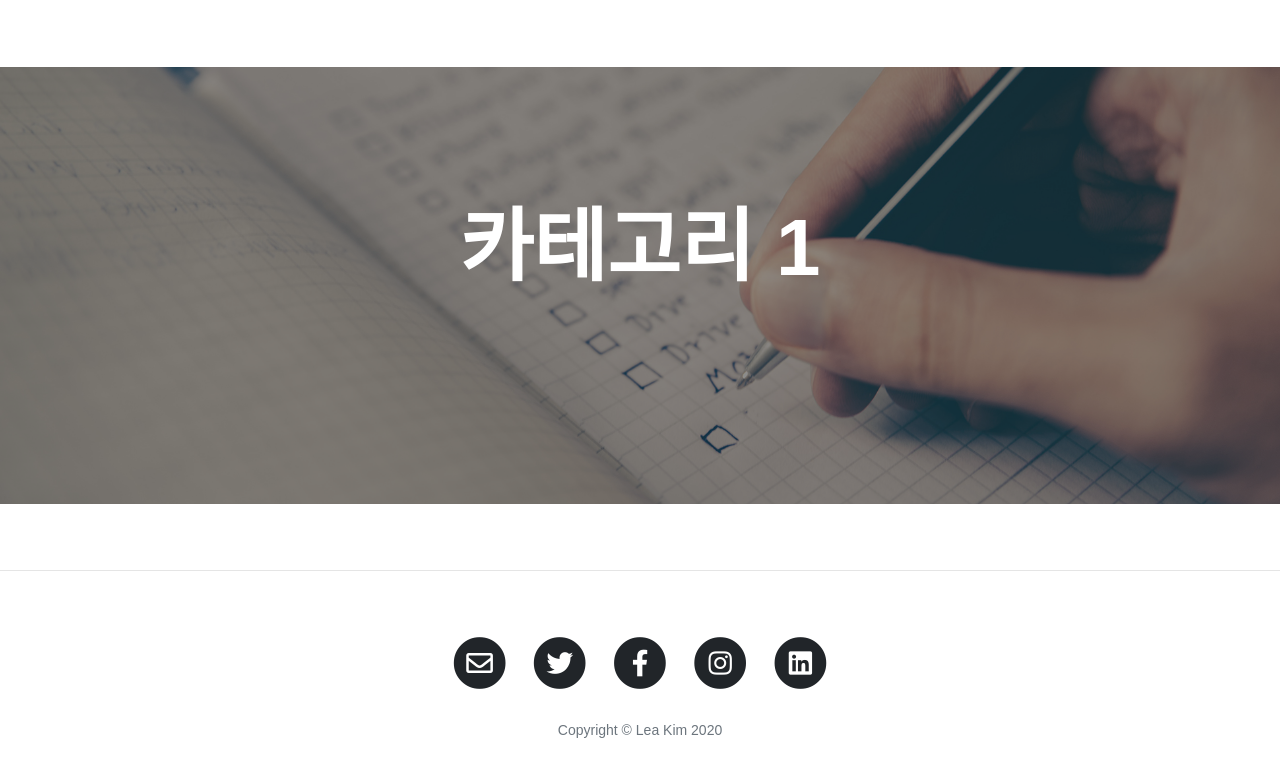
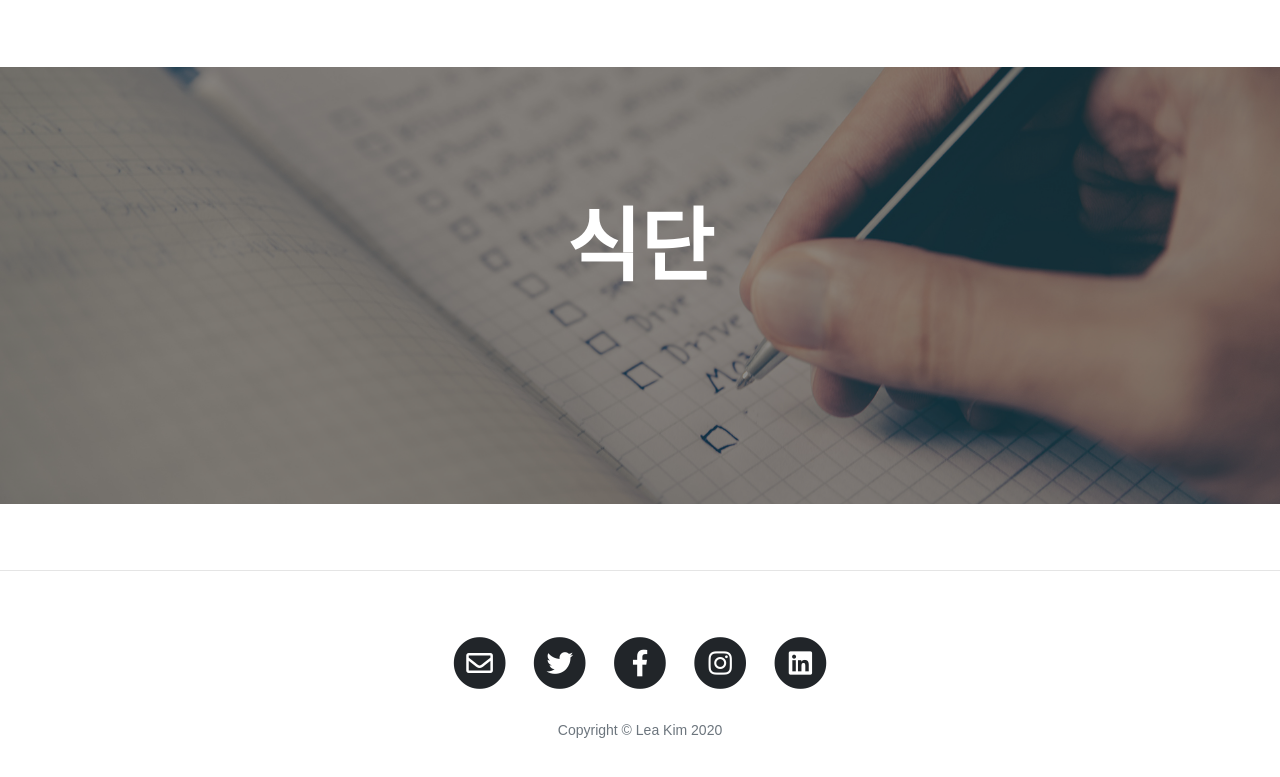
Before and after one commit to fuddkwkd/healerlea-blog, a Jekyll site: the page built from category/1.html, in a window 1280 px wide. Shown: the top 777 px of the page. Built offline with Jekyll 4.4.1, drawn with Linux system fonts in a browser that asks for light colours.

Commit message:
카테고리 수정
카테고리1을 diet-foods로 변경

```diff
--- a/_includes/navbar.html
+++ b/_includes/navbar.html
@@ -18,7 +18,7 @@
           <a class="nav-link" href="{{ "/posts" | relative_url }}">전체 글</a>
         </li>
         <li class="nav-item">
-          <a class="nav-link" href="{{ "/category/1" | relative_url }}">카테고리 1</a>
+          <a class="nav-link" href="{{ "/category/diet-foods" | relative_url }}">카테고리 1</a>
         </li>
         <li class="nav-item">
           <a class="nav-link" href="{{ "/category/2" | relative_url }}">카테고리 2</a>
--- a/category/1.html
+++ b/category/1.html
@@ -1,11 +1,11 @@
 ---
 layout: page
-title: 카테고리 1
-permalink: /category/1/
+title: 식단
+permalink: /category/diet-foods/
 background: '/img/bg-post.jpg'
 ---
 
-	{% for post in site.categories.category-1 %}
+	{% for post in site.categories.diet-foods %}
 
 	<article class="post-preview">
 	  <a href="{{ post.url | prepend: site.baseurl | replace: '//', '/' }}">
```
